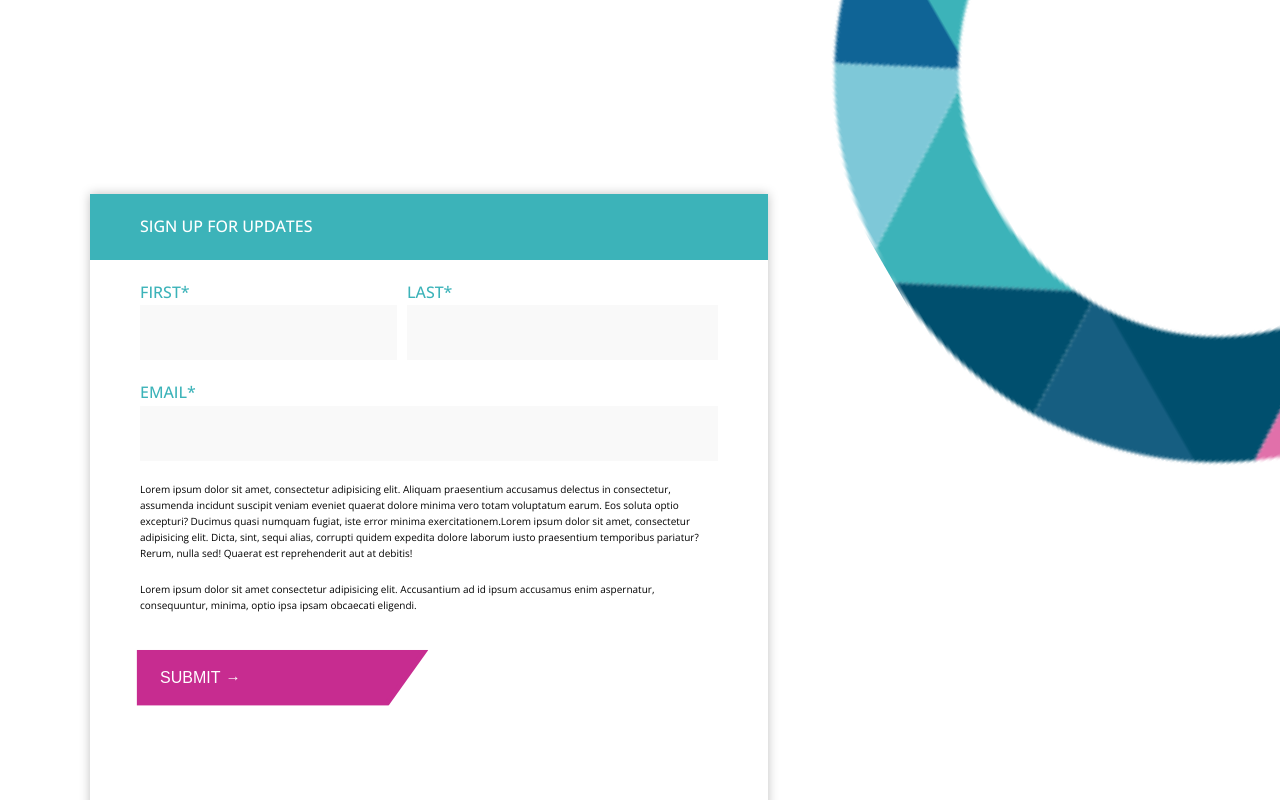
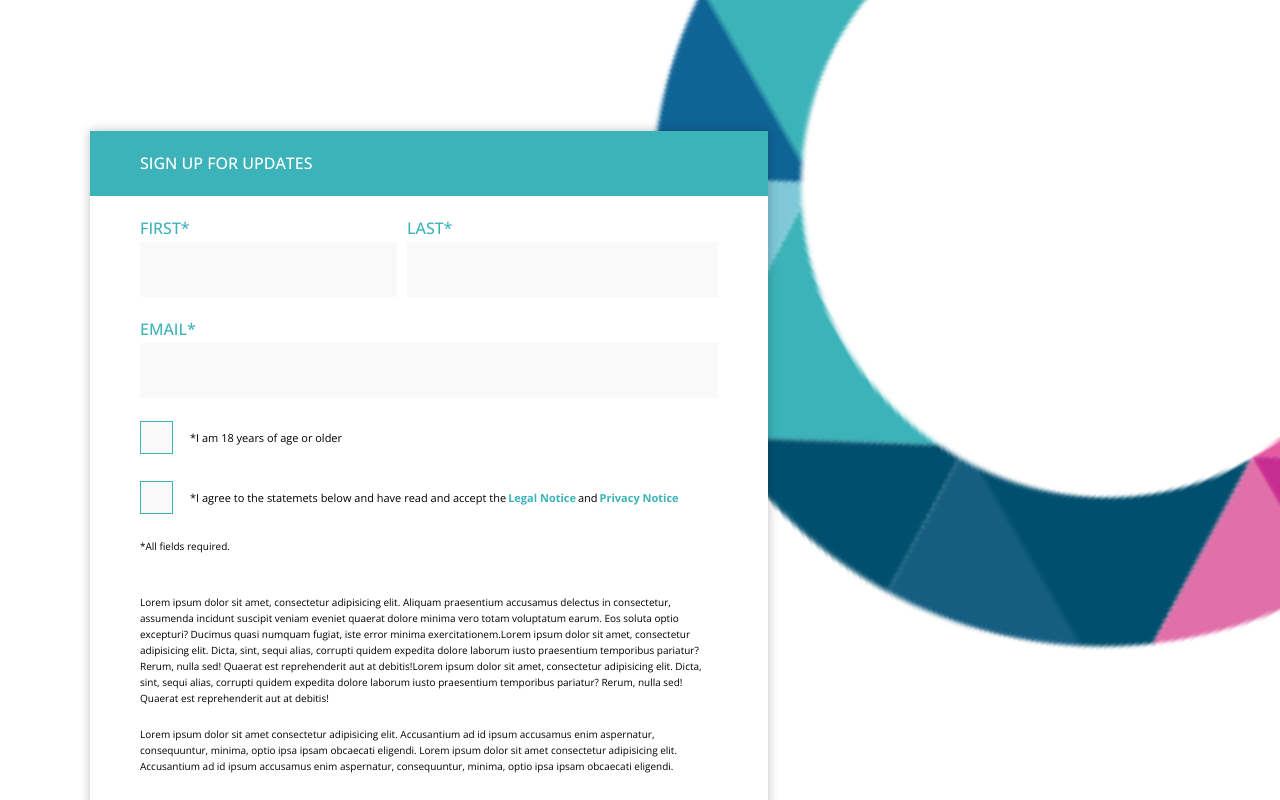
Before and after one commit to Nikolaj-Georgiev/playground, a website: page task-1/index.html in a window 1280 px wide. Shown: the part 680-1480 px from the top of the page. Drawn offline with nearby package versions, Linux system fonts and the light colour scheme.

Commit message:
fixed the ring height

```diff
--- a/task-1/index.html
+++ b/task-1/index.html
@@ -10,7 +10,7 @@
       rel="stylesheet">
     <link rel="stylesheet" href="/css/style.css">
     <script src="https://www.google.com/recaptcha/api.js" async defer></script>
-    <script src="script.js" defer></script>
+    <script src="script.js" type="module"></script>
     <title>Task</title>
   </head>
 
@@ -67,14 +67,37 @@
               <label for="email" class="form__label">EMAIL*</label>
               <input type="email" class="form__input" id="email" required maxlength="10ch">
             </div>
+            <div class="form__group">
+              <label class="checkbox__container">
+                <input type="checkbox" id="age" name="age">
+                <label for="age">*I am 18 years of age or older</label>
+                <span class="checkmark"></span>
+              </label>
+            </div>
+            <div class="form__group">
+              <label class="checkbox__container">
+                <input type="checkbox" id="agreement" name="agreement">
+                *I agree to the statemets below and have read and accept the <b>Legal
+                  Notice</b> and <b>Privacy Notice</b>
+                <span class="checkmark"></span>
+              </label>
+            </div>
+
+            <span class="all-fields-required">*All fields required.</span>
+            <p class="messages"></p>
             <p class="form__text--1">Lorem ipsum dolor sit amet, consectetur adipisicing elit. Aliquam praesentium
               accusamus delectus in consectetur, assumenda incidunt suscipit veniam eveniet quaerat dolore minima vero
               totam voluptatum earum. Eos soluta optio excepturi? Ducimus quasi numquam fugiat, iste error minima
               exercitationem.Lorem ipsum dolor sit amet, consectetur adipisicing elit. Dicta, sint, sequi alias,
               corrupti quidem expedita dolore laborum iusto praesentium temporibus pariatur? Rerum, nulla sed! Quaerat
+              est reprehenderit aut at debitis!Lorem ipsum dolor sit amet, consectetur adipisicing elit. Dicta, sint,
+              sequi alias,
+              corrupti quidem expedita dolore laborum iusto praesentium temporibus pariatur? Rerum, nulla sed! Quaerat
               est reprehenderit aut at debitis!</p>
             <p class="form__text--2">Lorem ipsum dolor sit amet consectetur adipisicing elit. Accusantium ad id ipsum
-              accusamus enim aspernatur, consequuntur, minima, optio ipsa ipsam obcaecati eligendi.</p>
+              accusamus enim aspernatur, consequuntur, minima, optio ipsa ipsam obcaecati eligendi. Lorem ipsum dolor
+              sit amet consectetur adipisicing elit. Accusantium ad id ipsum accusamus enim aspernatur, consequuntur,
+              minima, optio ipsa ipsam obcaecati eligendi.</p>
             <div class="g-recaptcha" data-sitekey="6LcCSM8pAAAAADie4w-uWMc5x01oTpWonIj15SBH"></div>
             <div class="btn__wrapper--3">
               <button class="btn btn__pink">
--- a/task-1/sass/_base.scss
+++ b/task-1/sass/_base.scss
@@ -3,6 +3,8 @@ $color-blue-dark: #004f6e;
 $color-blue-light: #3cb3b9;
 $color-pink-dark: #c72c90;
 $color-white: #fff;
+$color-grey-light: #f9f9f9;
+$color-grey-dark: #ccc;
 
 * {
   margin: 0;
--- a/task-1/sass/_components.scss
+++ b/task-1/sass/_components.scss
@@ -11,7 +11,7 @@
     &--link:visited {
       align-self: center;
       text-decoration: none;
-      color: #fff;
+      color: $color-white;
       margin-right: 5rem;
       font-size: 1.6rem;
       font-weight: 400;
@@ -33,7 +33,7 @@
     font-weight: 700;
     gap: 0.5rem;
     line-height: 1;
-    border-right: 3px solid #ddd;
+    border-right: 3px solid $color-grey-light;
     color: $color-blue-dark;
   }
 
@@ -59,8 +59,13 @@
     align-self: self-start;
     justify-self: end;
     transform: translateX(-65%) translateY(20%) rotate(330deg);
+    position: relative;
     &--img {
-      width: 300%;
+      position: absolute;
+      top: -20rem;
+      right: -10rem;
+      height: 90rem;
+      width: 90rem;
     }
   }
 }
@@ -78,6 +83,7 @@
   }
   &--3 {
     @extend %wrapper;
+    margin-left: 0.3rem;
   }
 }
 
@@ -187,7 +193,7 @@
     &--pink {
       transform: translate(-31%, -0.5%);
       clip-path: polygon(0 0, 100% 0, calc(100% - 4rem) 100%, 0 100%);
-      border: 2.8rem solid #c72c90;
+      border: 2.8rem solid $color-pink-dark;
       width: 29.2rem;
     }
   }
@@ -258,7 +264,7 @@
 }
 
 .form {
-  background-color: #fff;
+  background-color: $color-white;
   margin: 0 auto;
   padding: 2rem 5rem 5rem 5rem;
   display: flex;
@@ -284,7 +290,7 @@
 
   &__input {
     padding: 2rem 4rem;
-    background-color: #f9f9f9;
+    background-color: $color-grey-light;
     border: none;
   }
 
@@ -295,3 +301,82 @@
     font-size: 1.6rem;
   }
 }
+
+/////////////////
+/// checkboxes
+
+.checkbox__container {
+  text-align: left;
+  position: relative;
+  display: flex;
+  align-items: center;
+  font-size: 1.1rem;
+  height: 4rem;
+  user-select: none;
+  /* margin: 25px 0; */
+  word-wrap: break-word;
+  padding-left: 5rem;
+
+  & span {
+    display: inline-block;
+    color: $color-blue-light;
+    font-weight: bold;
+  }
+
+  & input {
+    position: absolute;
+    opacity: 0;
+    cursor: pointer;
+    height: 0;
+    width: 0;
+  }
+
+  & input:checked ~ .checkmark {
+    background-color: $color-blue-light;
+    color: $color-white;
+  }
+
+  &:hover input ~ .checkmark {
+    background-color: $color-grey-dark;
+  }
+
+  & input:checked ~ .checkmark:after {
+    display: block;
+  }
+
+  & label {
+    text-align: center;
+  }
+
+  & b {
+    color: $color-blue-light;
+    margin-left: 0.2rem;
+    margin-right: 0.2rem;
+    word-wrap: break-word;
+  }
+}
+
+.checkmark {
+  position: absolute;
+  left: 0;
+  height: 3.3rem;
+  width: 3.3rem;
+  background-color: $color-grey-light;
+  border: 1px solid $color-blue-light;
+}
+
+.checkmark:after {
+  content: '';
+  position: absolute;
+  display: none;
+}
+
+.checkmark:after {
+  right: 1rem;
+  top: 0.6rem;
+  width: 1rem;
+  height: 1.5rem;
+  border: solid $color-white;
+  border-width: 0 0.4rem 0.4rem 0;
+  transform: rotate(45deg);
+}
--- a/task-1/sass/_layout.scss
+++ b/task-1/sass/_layout.scss
@@ -11,12 +11,13 @@
   width: 100%;
   display: grid;
   grid-template-columns: repeat(2, 1fr);
-  // grid-template-rows: minmax(10%, max-content) 60% repeat(2, 15%);
+  grid-template-rows: minmax(10%, max-content) 60% repeat(2, 10%);
   row-gap: 2rem;
   column-gap: 5rem;
 }
 
 .second {
+  margin-top: 8rem;
   background-color: transparent;
   grid-row: 2 / 3;
   height: 100%;
```
Also changed, not shown: task-1/css/style.css, 1 other file.
